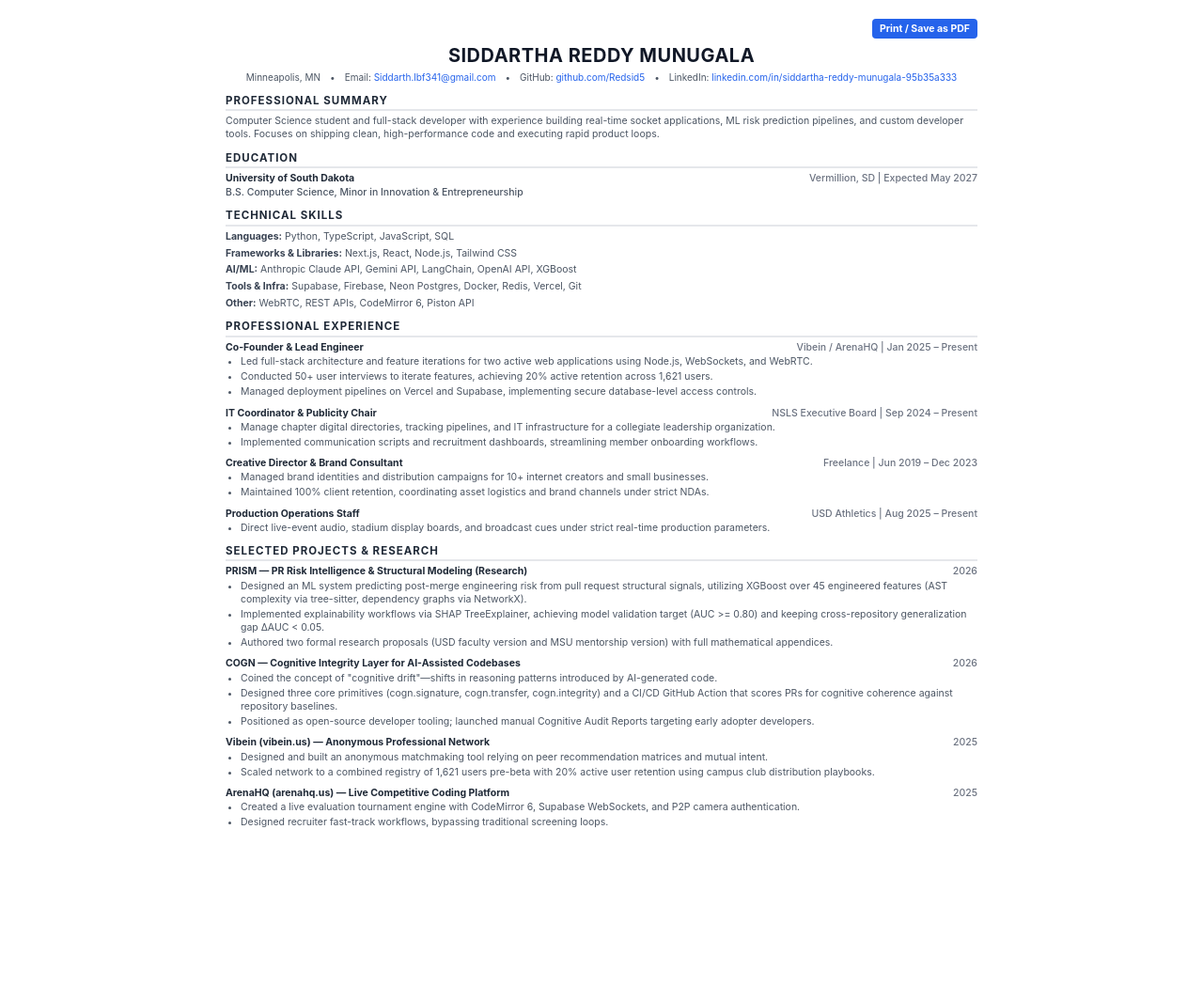
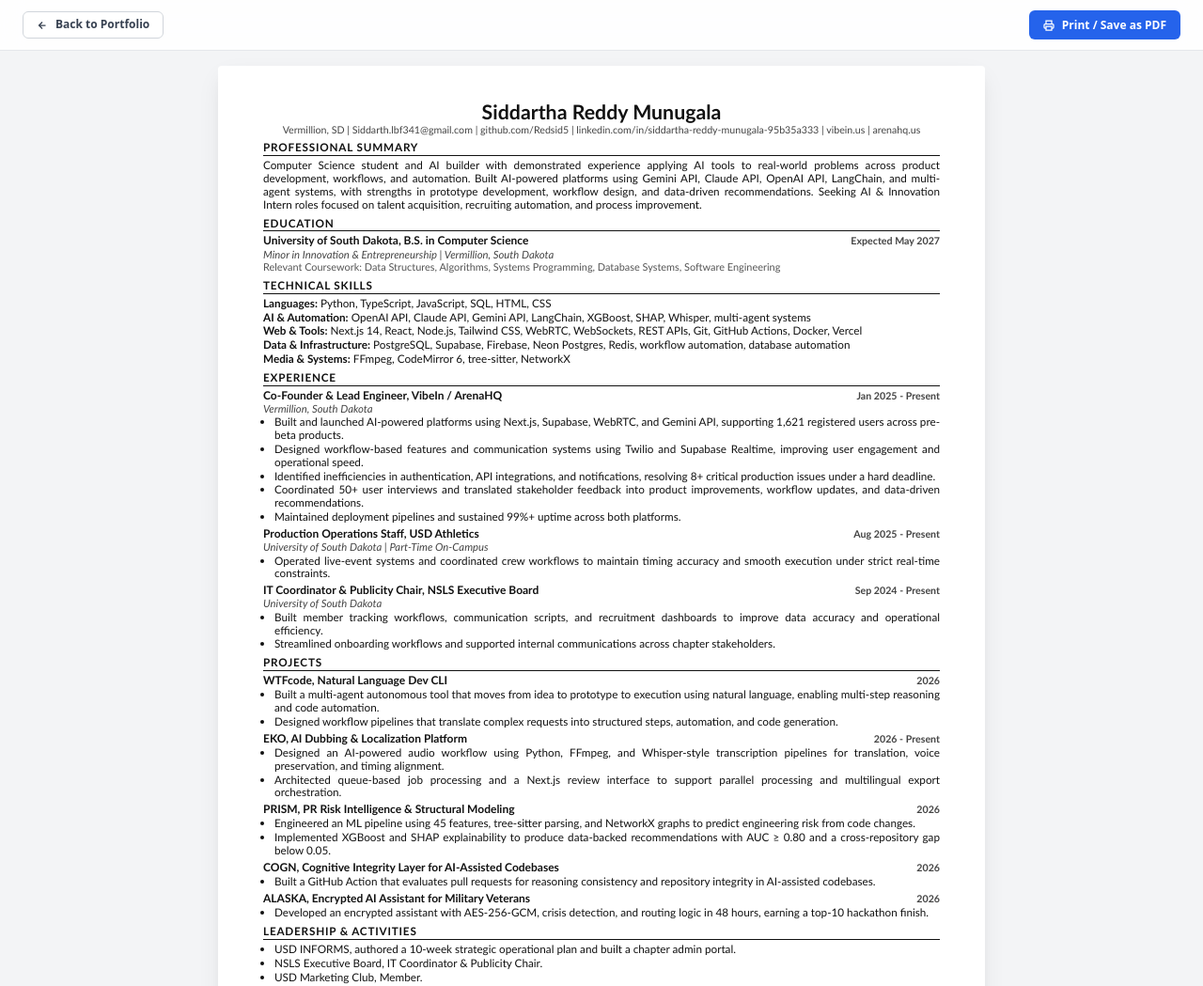
Before and after one commit to redsid5/siddartha-portfolio, a website: page resume.html in a window 1280 px wide. Shown: the top 1049 px of the page at 94% size. Before the commit the page ends 914 px from the top, so only its background shows below. Drawn offline with Linux system fonts and the light colour scheme.

Commit message:
feat: update resume print layout to fit single page and add vite multi-page config

```diff
--- a/resume.html
+++ b/resume.html
@@ -3,285 +3,274 @@
 <head>
 <meta charset="UTF-8">
 <meta name="viewport" content="width=device-width, initial-scale=1.0">
-    <title>Siddartha Reddy Munugala | Resume</title>
+<title>Siddartha Reddy Munugala — AI & Innovation Intern Resume</title>
 <style>
+  *, *::before, *::after { box-sizing: border-box; margin: 0; padding: 0; }
   body {
-            font-family: -apple-system, BlinkMacSystemFont, "Segoe UI", Roboto, "Helvetica Neue", Arial, sans-serif;
-            color: #1f2937;
-            background-color: #ffffff;
-            line-height: 1.35;
-            margin: 0;
-            padding: 24px;
+    font-family: Calibri, Arial, Helvetica, sans-serif;
+    background: #f3f4f6;
+    color: #111111;
+    font-size: 8.8pt;
+    line-height: 1.18;
+    -webkit-font-smoothing: antialiased;
   }
-        .container {
-            max-width: 800px;
+
+  /* Navigation Bar for Screen Only */
+  .resume-nav {
+    position: fixed;
+    top: 0;
+    left: 0;
+    right: 0;
+    height: 54px;
+    background: rgba(255, 255, 255, 0.9);
+    backdrop-filter: blur(12px);
+    -webkit-backdrop-filter: blur(12px);
+    border-bottom: 1px solid #e5e7eb;
+    display: flex;
+    align-items: center;
+    justify-content: space-between;
+    padding: 0 24px;
+    z-index: 1000;
+  }
+  .nav-btn {
+    display: inline-flex;
+    align-items: center;
+    gap: 8px;
+    padding: 6px 14px;
+    border-radius: 6px;
+    font-size: 9pt;
+    font-weight: 600;
+    text-decoration: none;
+    cursor: pointer;
+    transition: all 0.2s ease;
+    border: 1px solid transparent;
+    font-family: system-ui, -apple-system, BlinkMacSystemFont, "Segoe UI", Roboto, sans-serif;
+  }
+  .btn-primary {
+    background: #2563eb;
+    color: #ffffff;
+  }
+  .btn-primary:hover {
+    background: #1d4ed8;
+    box-shadow: 0 4px 12px rgba(37, 99, 235, 0.2);
+  }
+  .btn-secondary {
+    background: #ffffff;
+    color: #374151;
+    border-color: #d1d5db;
+  }
+  .btn-secondary:hover {
+    background: #f9fafb;
+    border-color: #9ca3af;
+  }
+
+  /* Page Container & Styling */
+  .page-container {
+    padding-top: 70px;
+    padding-bottom: 20px;
+  }
+  .page {
+    max-width: 8.5in;
     margin: 0 auto;
+    padding: 0.4in 0.5in;
+    background: #ffffff;
+    box-shadow: 0 10px 25px -5px rgba(0, 0, 0, 0.1), 0 8px 10px -6px rgba(0, 0, 0, 0.1);
+    border-radius: 4px;
   }
-        header {
+
+  h1 {
+    font-size: 16pt;
+    line-height: 1.05;
+    font-weight: 700;
+    margin-bottom: 1px;
     text-align: center;
-            margin-bottom: 10px;
   }
-        h1 {
-            font-size: 20px;
+  .contact {
+    font-size: 8pt;
+    margin-bottom: 5px;
+    text-align: center;
+    color: #444444;
+  }
+  .section { margin-top: 6px; }
+  .section-title {
+    font-size: 8.8pt;
     font-weight: 700;
-            margin: 0 0 3px 0;
+    letter-spacing: 0.8px;
     text-transform: uppercase;
-            letter-spacing: 0.5px;
-            color: #111827;
-        }
-        h2 {
-            font-size: 11.5px;
-            font-weight: 700;
-            margin: 10px 0 4px 0;
-            text-transform: uppercase;
-            letter-spacing: 1px;
-            color: #1f2937;
-            border-bottom: 2px solid #e5e7eb;
+    border-bottom: 1.5px solid #111111;
     padding-bottom: 1px;
-        }
-        h3 {
-            font-size: 11px;
-            font-weight: 700;
-            margin: 0 0 1px 0;
-            color: #374151;
-        }
-        p {
-            font-size: 10.5px;
-            margin: 0 0 4px 0;
-            color: #4b5563;
-        }
-        .contact-info {
-            font-size: 10px;
-            color: #4b5563;
-            margin-bottom: 6px;
-            display: flex;
-            justify-content: center;
-            flex-wrap: wrap;
-            gap: 10px;
-        }
-        .contact-info a {
-            color: #2563eb;
-            text-decoration: none;
-        }
-        .contact-info a:hover {
-            text-decoration: underline;
-        }
-        .experience-item, .project-item {
-            margin-bottom: 8px;
-        }
-        .item-header {
-            display: flex;
-            justify-content: space-between;
-            font-size: 10.5px;
-            margin-bottom: 1px;
-        }
-        .role {
-            font-weight: 700;
-            color: #1f2937;
-        }
-        .date-location {
-            color: #6b7280;
-            font-weight: 500;
-        }
-        ul {
-            margin: 0 0 3px 0;
-            padding-left: 16px;
-            font-size: 10.5px;
-            color: #4b5563;
-        }
-        li {
-            margin-bottom: 2px;
-        }
-        .skills-list {
-            font-size: 10.5px;
-            color: #4b5563;
-            line-height: 1.4;
-        }
-        .skills-category {
     margin-bottom: 3px;
   }
-        .skills-category strong {
-            font-weight: 700;
-            color: #374151;
-        }
+  .summary { font-size: 8.8pt; text-align: justify; }
+  .entry { margin-bottom: 4px; page-break-inside: avoid; }
+  .row { display: flex; justify-content: space-between; gap: 8px; align-items: baseline; }
+  .title { font-size: 9pt; font-weight: 700; }
+  .date { font-size: 8pt; color: #444444; white-space: nowrap; font-weight: 600; }
+  .subline { font-size: 8.5pt; color: #444444; margin-top: 0px; margin-bottom: 1px; font-style: italic; }
+  .small { font-size: 8.2pt; color: #555555; }
+  ul { padding-left: 12px; margin-top: 1px; }
+  li { margin-bottom: 1px; font-size: 8.8pt; text-align: justify; }
+  .skills p { margin-bottom: 1px; font-size: 8.8pt; }
+  .skills strong { font-weight: 700; }
+
+  /* Print overrides */
   @media print {
-            body {
-                padding: 15px;
-                font-size: 10px;
-            }
     .no-print {
       display: none !important;
     }
-            h2 {
-                margin-top: 8px;
+    body {
+      background: white;
+    }
+    .page-container {
+      padding: 0 !important;
+    }
+    .page {
+      max-width: none;
+      box-shadow: none;
+      border-radius: 0;
+      padding: 0 !important;
+    }
+    @page {
+      size: letter;
+      margin: 0.35in 0.45in;
     }
   }
 </style>
 </head>
 <body>
-    <div class="container">
-        <!-- Print / PDF Hint -->
-        <p class="no-print" style="text-align: right; margin-bottom: 8px;">
-            <a href="javascript:window.print()" style="background: #2563eb; color: white; padding: 4px 8px; border-radius: 4px; font-weight: bold; text-decoration: none; font-size: 10.5px;">Print / Save as PDF</a>
-        </p>
-
-        <!-- Header -->
-        <header>
-            <h1>Siddartha Reddy Munugala</h1>
-            <div class="contact-info">
-                <span>Minneapolis, MN</span>
-                <span>•</span>
-                <span>Email: <a href="mailto:Siddarth.lbf341@gmail.com">Siddarth.lbf341@gmail.com</a></span>
-                <span>•</span>
-                <span>GitHub: <a href="https://github.com/Redsid5" target="_blank">github.com/Redsid5</a></span>
-                <span>•</span>
-                <span>LinkedIn: <a href="https://www.linkedin.com/in/siddartha-reddy-munugala-95b35a333/" target="_blank">linkedin.com/in/siddartha-reddy-munugala-95b35a333</a></span>
-            </div>
+  <!-- Navigation Header (Screen only) -->
+  <header class="resume-nav no-print">
+    <a href="index.html" class="nav-btn btn-secondary">
+      <svg width="12" height="12" viewBox="0 0 24 24" fill="none" stroke="currentColor" stroke-width="2.5" style="vertical-align: middle;"><path d="M19 12H5M12 19l-7-7 7-7"/></svg>
+      Back to Portfolio
+    </a>
+    <button onclick="window.print()" class="nav-btn btn-primary">
+      <svg width="12" height="12" viewBox="0 0 24 24" fill="none" stroke="currentColor" stroke-width="2.5" style="vertical-align: middle;"><path d="M6 9V2h12v7M6 18H4a2 2 0 0 1-2-2v-5a2 2 0 0 1 2-2h16a2 2 0 0 1 2 2v5a2 2 0 0 1-2 2h-2M6 14h12v8H6z"/></svg>
+      Print / Save as PDF
+    </button>
   </header>
 
-        <!-- Professional Summary -->
-        <section>
-            <h2>Professional Summary</h2>
-            <p>
-                Computer Science student and full-stack developer with experience building real-time socket applications, ML risk prediction pipelines, and custom developer tools. Focuses on shipping clean, high-performance code and executing rapid product loops.
-            </p>
+  <div class="page-container">
+    <main class="page">
+      <h1>Siddartha Reddy Munugala</h1>
+      <div class="contact">Vermillion, SD | Siddarth.lbf341@gmail.com | github.com/Redsid5 | linkedin.com/in/siddartha-reddy-munugala-95b35a333 | vibein.us | arenahq.us</div>
+
+      <section class="section">
+        <div class="section-title">Professional Summary</div>
+        <p class="summary">Computer Science student and AI builder with demonstrated experience applying AI tools to real-world problems across product development, workflows, and automation. Built AI-powered platforms using Gemini API, Claude API, OpenAI API, LangChain, and multi-agent systems, with strengths in prototype development, workflow design, and data-driven recommendations. Seeking AI & Innovation Intern roles focused on talent acquisition, recruiting automation, and process improvement.</p>
       </section>
 
-        <!-- Education -->
-        <section>
-            <h2>Education</h2>
-            <div class="experience-item">
-                <div class="item-header">
-                    <span class="role">University of South Dakota</span>
-                    <span class="date-location">Vermillion, SD | Expected May 2027</span>
-                </div>
-                <div style="font-size: 10.5px; color: #4b5563; font-weight: 500; margin-top: 1px;">
-                    B.S. Computer Science, Minor in Innovation & Entrepreneurship
-                </div>
+      <section class="section">
+        <div class="section-title">Education</div>
+        <div class="entry">
+          <div class="row"><div class="title">University of South Dakota, B.S. in Computer Science</div><div class="date">Expected May 2027</div></div>
+          <div class="subline">Minor in Innovation & Entrepreneurship | Vermillion, South Dakota</div>
+          <div class="small">Relevant Coursework: Data Structures, Algorithms, Systems Programming, Database Systems, Software Engineering</div>
         </div>
       </section>
 
-        <!-- Technical Skills -->
-        <section>
-            <h2>Technical Skills</h2>
-            <div class="skills-list">
-                <div class="skills-category">
-                    <strong>Languages:</strong> Python, TypeScript, JavaScript, SQL
-                </div>
-                <div class="skills-category">
-                    <strong>Frameworks & Libraries:</strong> Next.js, React, Node.js, Tailwind CSS
-                </div>
-                <div class="skills-category">
-                    <strong>AI/ML:</strong> Anthropic Claude API, Gemini API, LangChain, OpenAI API, XGBoost
-                </div>
-                <div class="skills-category">
-                    <strong>Tools & Infra:</strong> Supabase, Firebase, Neon Postgres, Docker, Redis, Vercel, Git
-                </div>
-                <div class="skills-category">
-                    <strong>Other:</strong> WebRTC, REST APIs, CodeMirror 6, Piston API
-                </div>
+      <section class="section">
+        <div class="section-title">Technical Skills</div>
+        <div class="skills">
+          <p><strong>Languages:</strong> Python, TypeScript, JavaScript, SQL, HTML, CSS</p>
+          <p><strong>AI & Automation:</strong> OpenAI API, Claude API, Gemini API, LangChain, XGBoost, SHAP, Whisper, multi-agent systems</p>
+          <p><strong>Web & Tools:</strong> Next.js 14, React, Node.js, Tailwind CSS, WebRTC, WebSockets, REST APIs, Git, GitHub Actions, Docker, Vercel</p>
+          <p><strong>Data & Infrastructure:</strong> PostgreSQL, Supabase, Firebase, Neon Postgres, Redis, workflow automation, database automation</p>
+          <p><strong>Media & Systems:</strong> FFmpeg, CodeMirror 6, tree-sitter, NetworkX</p>
         </div>
       </section>
 
-        <!-- Experience -->
-        <section>
-            <h2>Professional Experience</h2>
+      <section class="section">
+        <div class="section-title">Experience</div>
 
-            <div class="experience-item">
-                <div class="item-header">
-                    <span class="role">Co-Founder & Lead Engineer</span>
-                    <span class="date-location">Vibein / ArenaHQ | Jan 2025 – Present</span>
-                </div>
+        <div class="entry">
+          <div class="row"><div class="title">Co-Founder & Lead Engineer, VibeIn / ArenaHQ</div><div class="date">Jan 2025 - Present</div></div>
+          <div class="subline">Vermillion, South Dakota</div>
           <ul>
-                    <li>Led full-stack architecture and feature iterations for two active web applications using Node.js, WebSockets, and WebRTC.</li>
-                    <li>Conducted 50+ user interviews to iterate features, achieving 20% active retention across 1,621 users.</li>
-                    <li>Managed deployment pipelines on Vercel and Supabase, implementing secure database-level access controls.</li>
+            <li>Built and launched AI-powered platforms using Next.js, Supabase, WebRTC, and Gemini API, supporting 1,621 registered users across pre-beta products.</li>
+            <li>Designed workflow-based features and communication systems using Twilio and Supabase Realtime, improving user engagement and operational speed.</li>
+            <li>Identified inefficiencies in authentication, API integrations, and notifications, resolving 8+ critical production issues under a hard deadline.</li>
+            <li>Coordinated 50+ user interviews and translated stakeholder feedback into product improvements, workflow updates, and data-driven recommendations.</li>
+            <li>Maintained deployment pipelines and sustained 99%+ uptime across both platforms.</li>
           </ul>
         </div>
 
-            <div class="experience-item">
-                <div class="item-header">
-                    <span class="role">IT Coordinator & Publicity Chair</span>
-                    <span class="date-location">NSLS Executive Board | Sep 2024 – Present</span>
-                </div>
+        <div class="entry">
+          <div class="row"><div class="title">Production Operations Staff, USD Athletics</div><div class="date">Aug 2025 - Present</div></div>
+          <div class="subline">University of South Dakota | Part-Time On-Campus</div>
           <ul>
-                    <li>Manage chapter digital directories, tracking pipelines, and IT infrastructure for a collegiate leadership organization.</li>
-                    <li>Implemented communication scripts and recruitment dashboards, streamlining member onboarding workflows.</li>
+            <li>Operated live-event systems and coordinated crew workflows to maintain timing accuracy and smooth execution under strict real-time constraints.</li>
           </ul>
         </div>
 
-            <div class="experience-item">
-                <div class="item-header">
-                    <span class="role">Creative Director & Brand Consultant</span>
-                    <span class="date-location">Freelance | Jun 2019 – Dec 2023</span>
-                </div>
+        <div class="entry">
+          <div class="row"><div class="title">IT Coordinator & Publicity Chair, NSLS Executive Board</div><div class="date">Sep 2024 - Present</div></div>
+          <div class="subline">University of South Dakota</div>
           <ul>
-                    <li>Managed brand identities and distribution campaigns for 10+ internet creators and small businesses.</li>
-                    <li>Maintained 100% client retention, coordinating asset logistics and brand channels under strict NDAs.</li>
-                </ul>
-            </div>
-
-            <div class="experience-item">
-                <div class="item-header">
-                    <span class="role">Production Operations Staff</span>
-                    <span class="date-location">USD Athletics | Aug 2025 – Present</span>
-                </div>
-                <ul>
-                    <li>Direct live-event audio, stadium display boards, and broadcast cues under strict real-time production parameters.</li>
+            <li>Built member tracking workflows, communication scripts, and recruitment dashboards to improve data accuracy and operational efficiency.</li>
+            <li>Streamlined onboarding workflows and supported internal communications across chapter stakeholders.</li>
           </ul>
         </div>
       </section>
 
-        <!-- Selected Projects -->
-        <section>
-            <h2>Selected Projects & Research</h2>
+      <section class="section">
+        <div class="section-title">Projects</div>
 
-            <div class="project-item">
-                <div class="item-header">
-                    <span class="role">PRISM — PR Risk Intelligence & Structural Modeling (Research)</span>
-                    <span class="date-location">2026</span>
-                </div>
+        <div class="entry">
+          <div class="row"><div class="title">WTFcode, Natural Language Dev CLI</div><div class="date">2026</div></div>
           <ul>
-                    <li>Designed an ML system predicting post-merge engineering risk from pull request structural signals, utilizing XGBoost over 45 engineered features (AST complexity via tree-sitter, dependency graphs via NetworkX).</li>
-                    <li>Implemented explainability workflows via SHAP TreeExplainer, achieving model validation target (AUC &gt;= 0.80) and keeping cross-repository generalization gap ΔAUC &lt; 0.05.</li>
-                    <li>Authored two formal research proposals (USD faculty version and MSU mentorship version) with full mathematical appendices.</li>
+            <li>Built a multi-agent autonomous tool that moves from idea to prototype to execution using natural language, enabling multi-step reasoning and code automation.</li>
+            <li>Designed workflow pipelines that translate complex requests into structured steps, automation, and code generation.</li>
           </ul>
         </div>
 
-            <div class="project-item">
-                <div class="item-header">
-                    <span class="role">COGN — Cognitive Integrity Layer for AI-Assisted Codebases</span>
-                    <span class="date-location">2026</span>
-                </div>
+        <div class="entry">
+          <div class="row"><div class="title">EKO, AI Dubbing & Localization Platform</div><div class="date">2026 - Present</div></div>
           <ul>
-                    <li>Coined the concept of "cognitive drift"—shifts in reasoning patterns introduced by AI-generated code.</li>
-                    <li>Designed three core primitives (cogn.signature, cogn.transfer, cogn.integrity) and a CI/CD GitHub Action that scores PRs for cognitive coherence against repository baselines.</li>
-                    <li>Positioned as open-source developer tooling; launched manual Cognitive Audit Reports targeting early adopter developers.</li>
+            <li>Designed an AI-powered audio workflow using Python, FFmpeg, and Whisper-style transcription pipelines for translation, voice preservation, and timing alignment.</li>
+            <li>Architected queue-based job processing and a Next.js review interface to support parallel processing and multilingual export orchestration.</li>
           </ul>
         </div>
 
-            <div class="project-item">
-                <div class="item-header">
-                    <span class="role">Vibein (vibein.us) — Anonymous Professional Network</span>
-                    <span class="date-location">2025</span>
-                </div>
+        <div class="entry">
+          <div class="row"><div class="title">PRISM, PR Risk Intelligence & Structural Modeling</div><div class="date">2026</div></div>
           <ul>
-                    <li>Designed and built an anonymous matchmaking tool relying on peer recommendation matrices and mutual intent.</li>
-                    <li>Scaled network to a combined registry of 1,621 users pre-beta with 20% active user retention using campus club distribution playbooks.</li>
+            <li>Engineered an ML pipeline using 45 features, tree-sitter parsing, and NetworkX graphs to predict engineering risk from code changes.</li>
+            <li>Implemented XGBoost and SHAP explainability to produce data-backed recommendations with AUC ≥ 0.80 and a cross-repository gap below 0.05.</li>
           </ul>
         </div>
 
-            <div class="project-item">
-                <div class="item-header">
-                    <span class="role">ArenaHQ (arenahq.us) — Live Competitive Coding Platform</span>
-                    <span class="date-location">2025</span>
+        <div class="entry">
+          <div class="row"><div class="title">COGN, Cognitive Integrity Layer for AI-Assisted Codebases</div><div class="date">2026</div></div>
+          <ul>
+            <li>Built a GitHub Action that evaluates pull requests for reasoning consistency and repository integrity in AI-assisted codebases.</li>
+          </ul>
         </div>
+
+        <div class="entry">
+          <div class="row"><div class="title">ALASKA, Encrypted AI Assistant for Military Veterans</div><div class="date">2026</div></div>
           <ul>
-                    <li>Created a live evaluation tournament engine with CodeMirror 6, Supabase WebSockets, and P2P camera authentication.</li>
-                    <li>Designed recruiter fast-track workflows, bypassing traditional screening loops.</li>
+            <li>Developed an encrypted assistant with AES-256-GCM, crisis detection, and routing logic in 48 hours, earning a top-10 hackathon finish.</li>
           </ul>
         </div>
       </section>
+
+      <section class="section">
+        <div class="section-title">Leadership & Activities</div>
+        <ul>
+          <li>USD INFORMS, authored a 10-week strategic operational plan and built a chapter admin portal.</li>
+          <li>NSLS Executive Board, IT Coordinator & Publicity Chair.</li>
+          <li>USD Marketing Club, Member.</li>
+        </ul>
+      </section>
+
+      <section class="section">
+        <div class="section-title">Awards & Certifications</div>
+        <ul>
+          <li>Top-10 Hackathon Finish, ALASKA.</li>
+        </ul>
+      </section>
+    </main>
   </div>
 </body>
 </html>
```
Also changed, not shown: vite.config.js (added, +14 -0 lines), 2 other files. Lines whose indentation alone changed are shown as unchanged.
